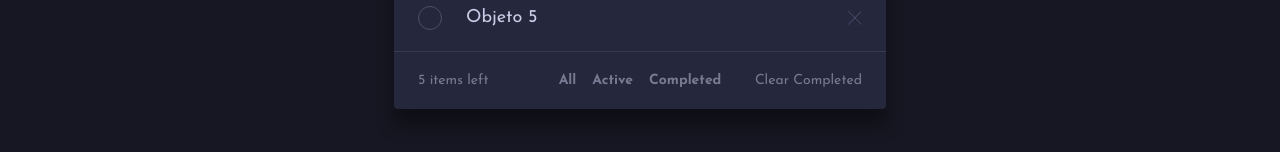
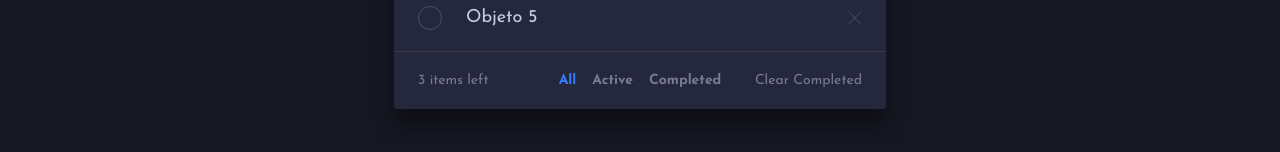
Before and after one commit to pejamp/todo-app, a React (Vite) app: page / in a window 1280 px wide. Shown: the part 522-674 px from the top of the page. Built offline with nearby package versions, Linux system fonts and the light colour scheme.

Commit message:
feat: add delete, filter and clear tasks functions

```diff
--- a/package.json
+++ b/package.json
@@ -11,11 +11,13 @@
   },
   "dependencies": {
     "react": "^18.2.0",
-    "react-dom": "^18.2.0"
+    "react-dom": "^18.2.0",
+    "uuid": "^9.0.0"
   },
   "devDependencies": {
     "@types/react": "^18.0.28",
     "@types/react-dom": "^18.0.11",
+    "@types/uuid": "^9.0.1",
     "@typescript-eslint/eslint-plugin": "^5.57.1",
     "@typescript-eslint/parser": "^5.57.1",
     "@vitejs/plugin-react": "^4.0.0",
--- a/src/components/Filter/index.tsx
+++ b/src/components/Filter/index.tsx
@@ -1,8 +1,12 @@
-import { useState } from "react";
+import { useEffect, useState } from "react";
 import "./style.scss";
 
-export const Filter = () => {
-  const [selectedFilter, setSelectedFilter] = useState('');
+interface FilterProps {
+  onFilterTasks: (filter: string) => void;
+}
+
+export const Filter = ({ onFilterTasks }: FilterProps) => {
+  const [selectedFilter, setSelectedFilter] = useState('all');
 
   const options = [
     { id: "all", label: "All" },
@@ -13,6 +17,10 @@ export const Filter = () => {
   const handleOptionChange = (event: React.ChangeEvent<HTMLInputElement>) => {
     setSelectedFilter(event.target.value);
   };
+
+  useEffect(() => {
+    onFilterTasks(selectedFilter);
+  }, [selectedFilter])
 
   return (
     <div className="filter-container">
--- a/src/components/TaskList/index.tsx
+++ b/src/components/TaskList/index.tsx
@@ -1,22 +1,20 @@
 import './style.scss'
 import closeIcon from '../../assets/images/icon-cross.svg';
 import { ChangeEvent } from 'react';
-
-type TodosType = {
-  task: string;
-  done: boolean;
-}
-
+import { TodosType } from '../../types';
 interface TaskListProps {
   todos: TodosType[];
   onSetTodos: ([]) => void;
+  filteredTodos: TodosType[];
+  onClearCompletedTasks: () => void;
 }
 
-export const TaskList = ({ todos, onSetTodos }: TaskListProps) => {
+export const TaskList = ({ todos, onSetTodos, filteredTodos, onClearCompletedTasks }: TaskListProps) => {
+  const tasksLeft = todos.filter(todo => !todo.done);
 
   function handleCheckboxChange(event: ChangeEvent<HTMLInputElement>, todo: TodosType) {
     const newTodo = todos.map(t => {
-      if (t.task === todo.task) {
+      if (t.id === todo.id) {
         return { ...t, done: event.target.checked }
       }
       return t;
@@ -25,29 +23,34 @@ export const TaskList = ({ todos, onSetTodos }: TaskListProps) => {
     onSetTodos(newTodo);
   }
 
+  function handleRemoveTaskFromList(todo: TodosType) {
+    const newTaskList = todos.filter(t => t.id !== todo.id);
+    onSetTodos(newTaskList);
+  }
+
   return (
     <div className="task-container">
       <ul className="task-list">
-        {todos.map((todo) => (
-          <li key={todo.task} className="task-item">
+        {filteredTodos.map((todo) => (
+          <li key={todo.id} className="task-item">
             <label>
               <input
                 type="checkbox"
-                id={`task-${todo.task}`}
+                id={`task-${todo.id}`}
                 checked={todo.done}
                 onChange={(event) => handleCheckboxChange(event, todo)}
               />
               {todo.task}
             </label>
-            <button>
+            <button onClick={() => handleRemoveTaskFromList(todo)}>
               <img src={closeIcon} alt="close" />
             </button>
           </li>
         ))}
       </ul>
       <div className="task-control">
-        <p>5 items left</p>
-        <button>Clear Completed</button>
+        <p>{tasksLeft.length} items left</p>
+        <button onClick={onClearCompletedTasks}>Clear Completed</button>
       </div>
     </div>
   );
--- a/src/components/Todo/index.tsx
+++ b/src/components/Todo/index.tsx
@@ -1,27 +1,30 @@
-import { FormEvent, useState } from 'react'
+import './style.scss'
+import { v4 as uuidv4 } from 'uuid';
+import { FormEvent, useState, useEffect } from 'react'
 import { Filter } from '../Filter'
 import { TaskList } from '../TaskList'
 import { TextInput } from '../TextInput'
-import './style.scss'
 import { useLocalStorage } from '../../hooks/useLocalStorage'
+import { TodosType } from '../../types';
 
 const initialContent = [
-  { task: 'Objeto 1', done: false },
-  { task: 'Objeto 2', done: true },
-  { task: 'Objeto 3', done: false },
-  { task: 'Objeto 4', done: true },
-  { task: 'Objeto 5', done: false },
+  { id: uuidv4(), task: 'Objeto 1', done: false },
+  { id: uuidv4(), task: 'Objeto 2', done: true },
+  { id: uuidv4(), task: 'Objeto 3', done: false },
+  { id: uuidv4(), task: 'Objeto 4', done: true },
+  { id: uuidv4(), task: 'Objeto 5', done: false },
 ];
 
 export const Todo = () => {
   const [task, setTask] = useState('');
   const [todos, setTodos] = useLocalStorage("todo", initialContent);
+  const [filteredTasks, setFilteredTasks] = useState(todos);
 
   function handleChangeTaskInput(text: string) {
     setTask(text);
   }
 
-  function handleSubmitTask(event: FormEvent<HTMLFormElement>) {
+  function handleAddNewTask(event: FormEvent<HTMLFormElement>) {
     event.preventDefault();
 
     if (task.trim() === "") {
@@ -29,6 +32,7 @@ export const Todo = () => {
     }
 
     const newTask = {
+      id: uuidv4(),
       task: task,
       done: false
     }
@@ -37,13 +41,41 @@ export const Todo = () => {
     setTask('');
   }
 
+  function handleFilterTasks(filter: string) {
+    let tasksToDisplay = [];
+
+    if (filter === 'all') {
+      tasksToDisplay = todos;
+    } else if (filter === 'active') {
+      tasksToDisplay = todos.filter((todo: TodosType) => !todo.done);
+    } else if (filter === 'completed') {
+      tasksToDisplay = todos.filter((todo: TodosType) => todo.done);
+    }
+
+    setFilteredTasks(tasksToDisplay);
+  }
+
+  function handleClearCompletedTasks() {
+    const uncompletedTasks = todos.filter((todo: TodosType) => !todo.done);
+    setTodos(uncompletedTasks);
+  }
+
+  useEffect(() => {
+    setFilteredTasks(todos)
+  }, [todos])
+
   return (
-    <form onSubmit={handleSubmitTask}>
+    <form onSubmit={handleAddNewTask}>
       <div className="todo-container">
         <TextInput task={task} onTask={handleChangeTaskInput} />
-        <TaskList todos={todos} onSetTodos={setTodos} />
-        <Filter />
+        <TaskList
+          todos={todos}
+          filteredTodos={filteredTasks}
+          onSetTodos={setTodos}
+          onClearCompletedTasks={handleClearCompletedTasks}
+        />
+        <Filter onFilterTasks={handleFilterTasks} />
       </div>
     </form>
-  )
+  );
 }
--- a/src/styles/style-guide.scss
+++ b/src/styles/style-guide.scss
@@ -18,6 +18,24 @@ $dark-dark-grayish-blue: hsl(234, 11%, 52%);
 $dark-grayish-blue: hsl(233, 14%, 35%);
 $dark-very-dark-grayish-blue: hsl(237, 14%, 26%);
 
+@mixin light-theme {
+  $very-light-gray: hsl(0, 0%, 98%);
+  $very-light-grayish-blue: hsl(236, 33%, 92%);
+  $light-grayish-blue: hsl(233, 11%, 84%);
+  $dark-grayish-blue: hsl(236, 9%, 61%);
+  $very-dark-grayish-blue: hsl(235, 19%, 35%);
+}
+
+@mixin dark-theme {
+  $very-dark-blue: hsl(235, 21%, 11%);
+  $very-dark-desaturated-blue: hsl(235, 24%, 19%);
+  $light-grayish-blue: hsl(234, 39%, 85%);
+  $light-grayish-blue-hover: hsl(236, 33%, 92%);
+  $dark-grayish-blue: hsl(234, 11%, 52%);
+  $very-dark-grayish-blue: hsl(233, 14%, 35%);
+  $very-dark-grayish-blue: hsl(237, 14%, 26%);
+}
+
 $text-size: 18px;
 $normal-weight: 400;
 $bold-weight: 700;
--- /dev/null
+++ b/src/types/index.ts
@@ -0,0 +1,5 @@
+export type TodosType = {
+  id: string,
+  task: string;
+  done: boolean;
+}
```
Also changed, not shown: 2 other files (tests, documents, lock files or other folders).
